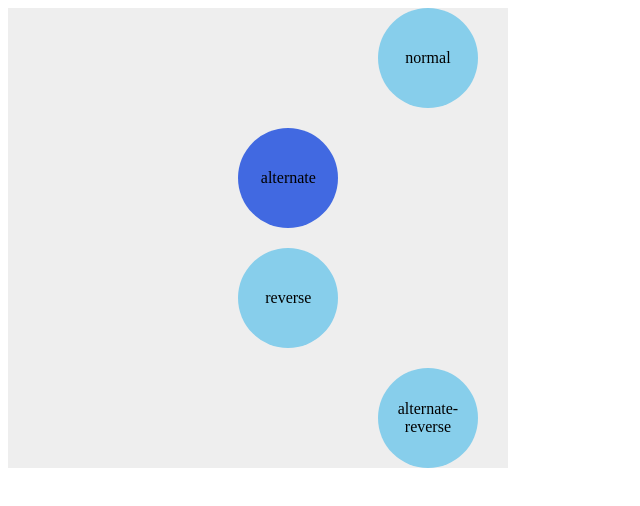
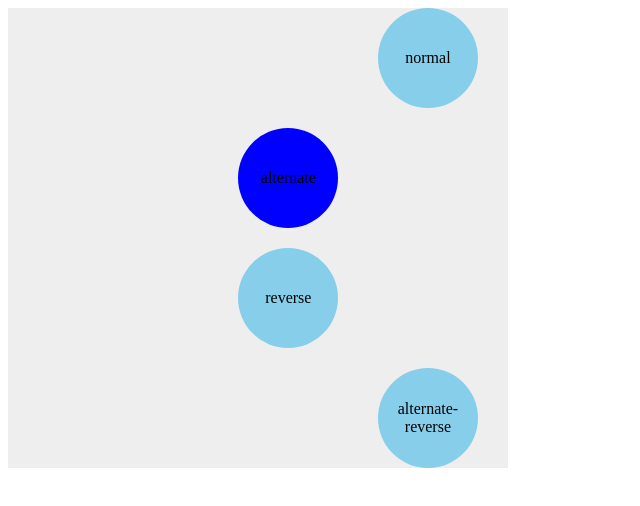
Before and after one commit to anyangjin/css-html-study, a plain HTML site: page example-animation/007.html in a window 1280 px wide. Shown: the whole page, without its empty margins (0-640 px from the left). Drawn offline with Linux system fonts and the light colour scheme.

Commit message:
box-color-change

```diff
--- a/example-animation/007.html
+++ b/example-animation/007.html
@@ -44,7 +44,7 @@
       }
 
       div.alternate {
-        background-color: royalblue;
+        background-color: blue;
       }
 
       .alternate {
```
